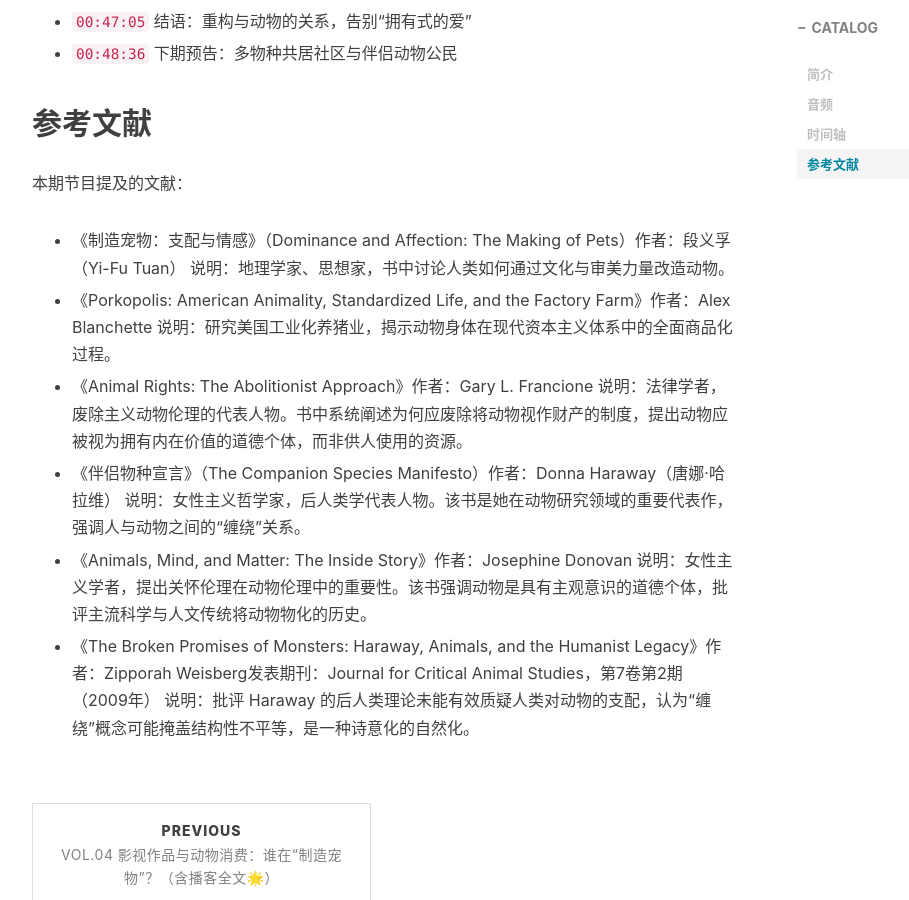
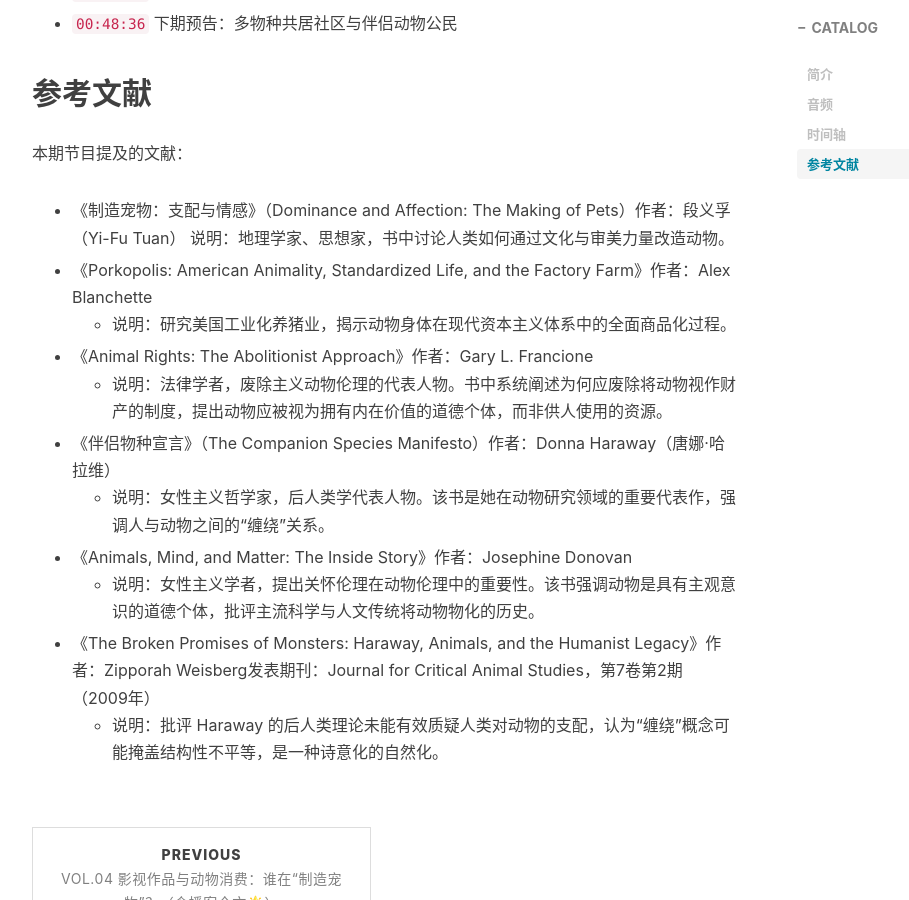
Before and after one commit to slightlytofu/slightlytofu.github.io, a Jekyll site: the page built from _posts/2025-04-15-Vol.05-不是玩具-也不是毛孩子-宠物与人类关系的悖论.md, in a window 1280 px wide and 900 px high, scrolled down 1781 px. Shown: the whole window, without its empty margins (233-1142 px from the left). Built offline with Jekyll 4.4.1, drawn with Linux system fonts in a browser that asks for light colours; nearby versions of some CDN libraries; comment, search, counter and statistics services are not loaded; some of the changed text lies outside the part shown.

Commit message:
Formatting: vol5

```diff
--- a/_posts/2025-04-15-Vol.05-不是玩具-也不是毛孩子-宠物与人类关系的悖论.md
+++ b/_posts/2025-04-15-Vol.05-不是玩具-也不是毛孩子-宠物与人类关系的悖论.md
@@ -16,9 +16,7 @@ tags:
 
 在这一期《有点豆腐》，我们将目光投向一个贴近日常却常被忽视的伦理议题：饲养宠物所涉及的动物剥削。
 
-我们邀请你一起思考：
-
-当我们在“宠物”身上倾注深情时，我们是否也不自觉地参与了一场系统性的生命操控？
+我们邀请你一起思考：当我们在“宠物”身上倾注深情时，我们是否也不自觉地参与了一场系统性的生命操控？
 
 从“萌宠制造机”到宠物克隆工厂、从商业繁育的隐性暴力到日常互动中的规训与控制，我们拆解那些被爱意包裹的结构性不平等，人给予动物选择性的同情心，带你一同审视人宠关系背后的权力逻辑。
 
@@ -73,16 +71,16 @@ tags:
   说明：地理学家、思想家，书中讨论人类如何通过文化与审美力量改造动物。
 
 * 《Porkopolis: American Animality, Standardized Life, and the Factory Farm》作者：Alex Blanchette
-  说明：研究美国工业化养猪业，揭示动物身体在现代资本主义体系中的全面商品化过程。
+  * 说明：研究美国工业化养猪业，揭示动物身体在现代资本主义体系中的全面商品化过程。
 
 * 《Animal Rights: The Abolitionist Approach》作者：Gary L. Francione
-  说明：法律学者，废除主义动物伦理的代表人物。书中系统阐述为何应废除将动物视作财产的制度，提出动物应被视为拥有内在价值的道德个体，而非供人使用的资源。
+  * 说明：法律学者，废除主义动物伦理的代表人物。书中系统阐述为何应废除将动物视作财产的制度，提出动物应被视为拥有内在价值的道德个体，而非供人使用的资源。
 
 * 《伴侣物种宣言》（The Companion Species Manifesto）作者：Donna Haraway（唐娜·哈拉维）
-  说明：女性主义哲学家，后人类学代表人物。该书是她在动物研究领域的重要代表作，强调人与动物之间的“缠绕”关系。
+  * 说明：女性主义哲学家，后人类学代表人物。该书是她在动物研究领域的重要代表作，强调人与动物之间的“缠绕”关系。
 
 * 《Animals, Mind, and Matter: The Inside Story》作者：Josephine Donovan
-  说明：女性主义学者，提出关怀伦理在动物伦理中的重要性。该书强调动物是具有主观意识的道德个体，批评主流科学与人文传统将动物物化的历史。
+  * 说明：女性主义学者，提出关怀伦理在动物伦理中的重要性。该书强调动物是具有主观意识的道德个体，批评主流科学与人文传统将动物物化的历史。
 
 * 《The Broken Promises of Monsters: Haraway, Animals, and the Humanist Legacy》作者：Zipporah Weisberg发表期刊：Journal for Critical Animal Studies，第7卷第2期（2009年）
-  说明：批评 Haraway 的后人类理论未能有效质疑人类对动物的支配，认为“缠绕”概念可能掩盖结构性不平等，是一种诗意化的自然化。
+  * 说明：批评 Haraway 的后人类理论未能有效质疑人类对动物的支配，认为“缠绕”概念可能掩盖结构性不平等，是一种诗意化的自然化。
```
